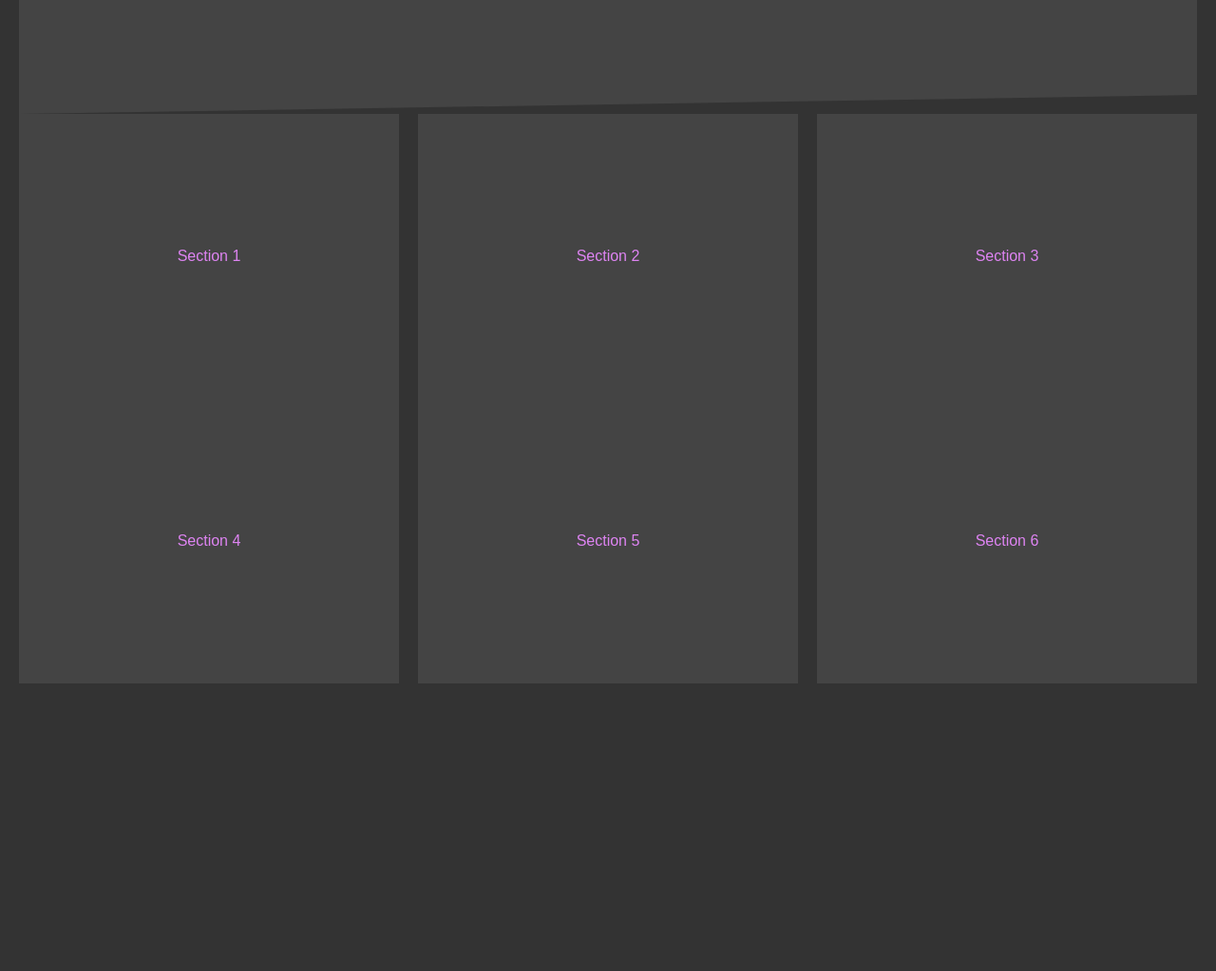
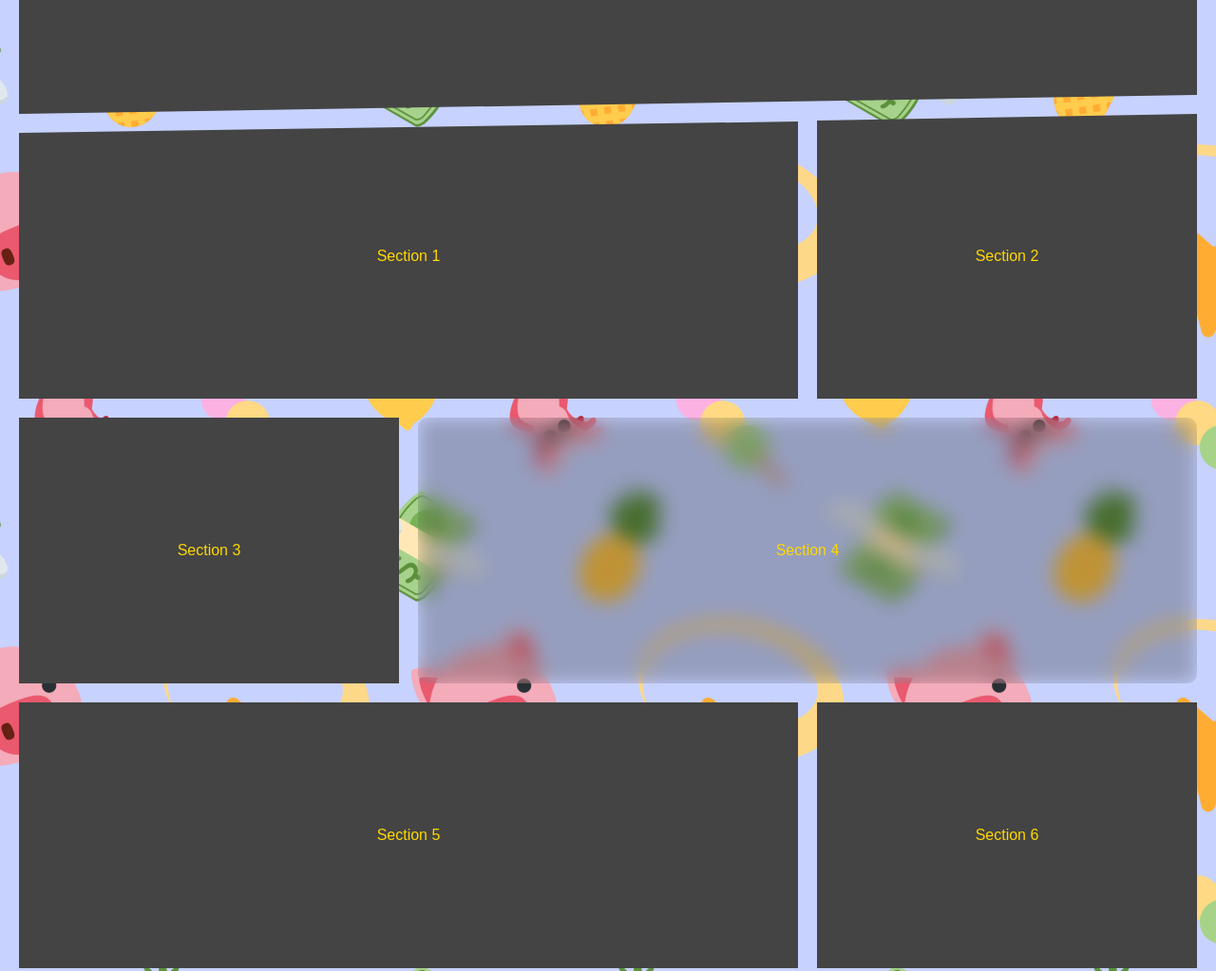
Before and after one commit to Migluk/Grid, a website: page index.html in a window 1280 px wide. Shown: the part 300-1323 px from the top of the page at 95% size. Drawn offline with Linux system fonts and the light colour scheme.

Commit message:
initial commit

```diff
--- a/index.html
+++ b/index.html
@@ -1,22 +1,28 @@
 <!DOCTYPE html>
 <html lang="en">
   <head>
-    <meta charset="UTF-8">
-    <meta name="viewport" content="width=device-width, initial-scale=1.0">
+    <meta charset="UTF-8" />
+    <meta name="viewport" content="width=device-width, initial-scale=1.0" />
     <link rel="stylesheet" href="style.css" />
     <link rel="shortcut icon" href="favicon.ico" type="image/x-icon" />
-    <title>Borders</title>
+    <title>Grid</title>
   </head>
   <body>
     <div class="container">
       <header>Header</header>
       <section class="hero">Hero</section>
-        <section class="Section-1">Section 1</section>
-        <section class="Section-2">Section 2</section>
-        <section class="Section-3">Section 3</section>
-        <section class="Section-4">Section 4</section>
-        <section class="Section-5">Section 5</section>
-        <section class="Section-6">Section 6</section>
+      <section class="section-1">Section 1</section>
+      <section class="section-2">Section 2</section>
+      <section class="section-3 card">
+        <div class="side front">Section 3</div>
+        <div class="side back"></div>
+      </section>
+      <section class="section-4">Section 4</section>
+      <section class="section-5">Section 5</section>
+      <section class="section-6 card">
+        <div class="side front">Section 6</div>
+        <div class="side back"></div>
+      </section>
       <section class="promo">Promo</section>
       <footer>Footer</footer>
     </div>
--- a/style.css
+++ b/style.css
@@ -9,7 +9,10 @@
 body {
   font-family: sans-serif;
   background-color: #333;
-  color: rgb(222, 132, 242);
+  background-image: url("./tile.png");
+  background-position: center;
+  background-attachment: fixed;
+  color: gold;
 
   overflow-x: hidden;
 }
@@ -227,3 +230,49 @@ footer {
     transform: scaleX(40) scaleY(20);
   }
 }
+
+/* Cards */
+
+.card {
+  position: relative;
+  perspective: 500px;
+  background-color: transparent;
+}
+.side {
+  width: 100%;
+  height: 100%;
+  display: flex;
+  justify-content: center;
+  align-items: center;
+  position: absolute;
+  top: 0;
+  left: 0;
+  backface-visibility: hidden;
+  transition: all 400ms ease-in;
+}
+.front {
+  background-color: #444;
+  transform: rotateY(0);
+}
+.back {
+  background-color: rgb(46, 44, 44);
+  transform: rotateY(-180deg);
+  background-image: url("./no-face\ cat.jpg");
+  background-repeat: no-repeat;
+  background-position: center bottom;
+  background-size: contain;
+}
+
+.card:hover .front {
+  transform: rotateY(-180deg);
+}
+.card:hover .back {
+  transform: rotateY(-360deg);
+}
+
+/* Frosted Glass */
+.section-4 {
+  background-color: transparent;
+  backdrop-filter: blur(10px) brightness(75%);
+  border-radius: 10px;
+}
```
Also changed, not shown: card.html (added, +67 -0 lines), no-face cat.jpg (added), tile.png (added). Lines whose indentation alone changed are shown as unchanged.
